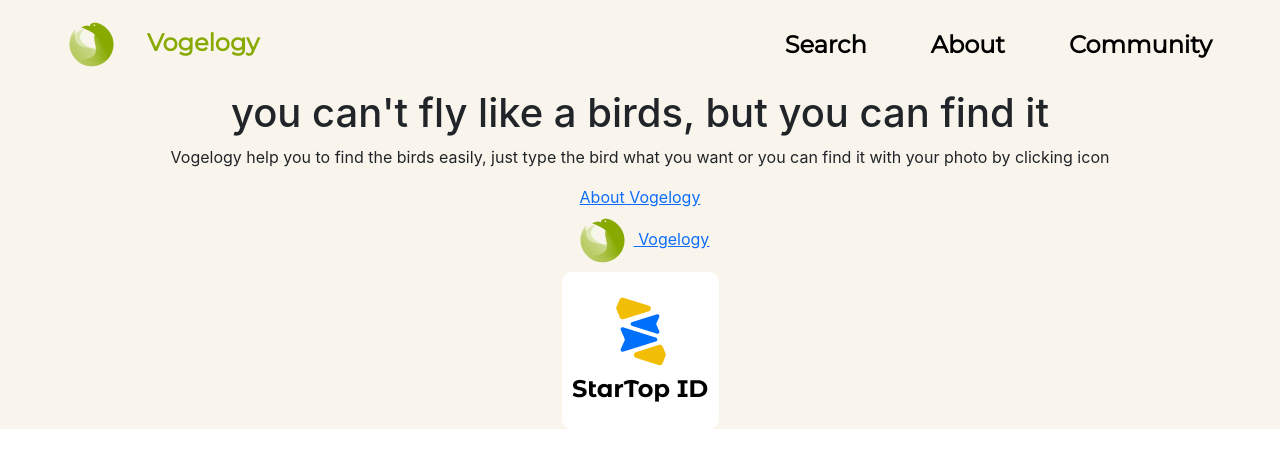
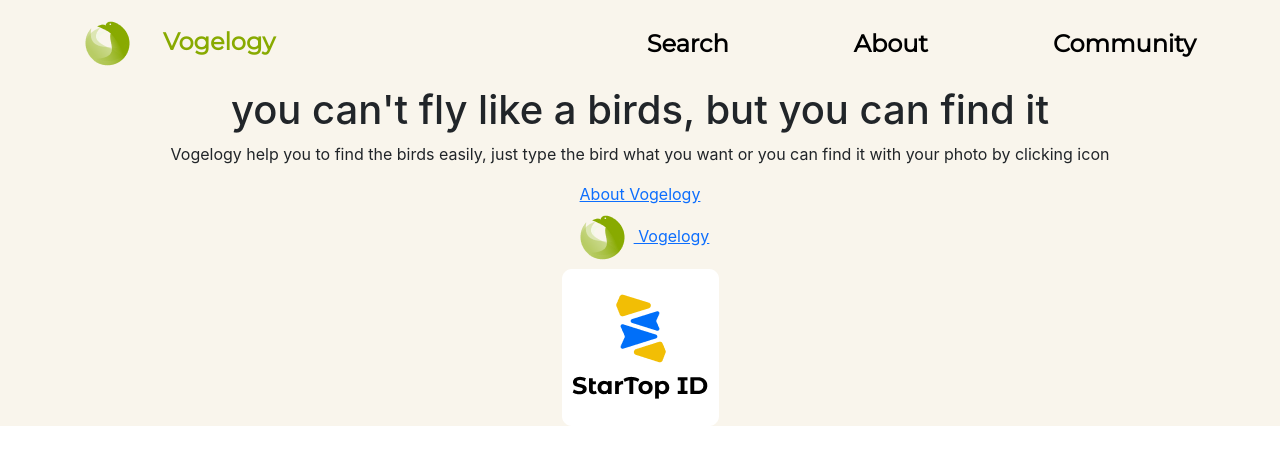
Before and after one commit to StarTop-Indonesia/vogelogy-website-development, a React (Create React App) app: page / in a window 1280 px wide. Shown: the top 468 px of the page. Built offline with nearby package versions, Linux system fonts and the light colour scheme.

Commit message:
feat: update navbar

```diff
--- a/src/components/navbar/navbar.css
+++ b/src/components/navbar/navbar.css
@@ -1,6 +1,8 @@
 @import url("https://fonts.googleapis.com/css2?family=Montserrat&display=swap");
 nav.navbar {
   background-color: #f9f5ec !important;
+  padding: 0 64px;
+  min-height: 86px;
 }
 .navbar .container-fluid .navbar-brand {
   color: #88aa00 !important;
@@ -13,6 +15,9 @@ nav.navbar {
 .navbar .container-fluid .navbar-brand img {
   width: 63px;
 }
+.navbar .container-fluid #navbarSupportedContent .navbar-nav .nav-about {
+  margin: 0 109px;
+}
 .navbar .container-fluid #navbarSupportedContent .navbar-nav .nav-item .nav-link {
   color: black !important;
   font-size: 24px !important;
--- a/src/components/navbar/navbar.jsx
+++ b/src/components/navbar/navbar.jsx
@@ -2,7 +2,7 @@ import React from "react";
 import "./navbar.css";
 const Navbar = () => {
   return (
-    <nav className="navbar navbar-expand-lg navbar-light ps-5 pe-5">
+    <nav className="navbar navbar-expand-lg navbar-light">
       <div className="container-fluid">
         <a className="navbar-brand" href="/">
           <img src="/asset/other_img/Logo_vogelogy.png" alt="Vogelogy Logo" className="me-4" />
@@ -13,12 +13,12 @@ const Navbar = () => {
         </button>
         <div className="collapse navbar-collapse justify-content-end" id="navbarSupportedContent">
           <ul className="navbar-nav mb-2 mb-lg-0">
-            <li className="nav-item me-5">
+            <li className="nav-item">
               <a className="nav-link" href="#search">
                 Search
               </a>
             </li>
-            <li className="nav-item me-5">
+            <li className="nav-item nav-about">
               <a className="nav-link" href="#about">
                 About
               </a>
```
